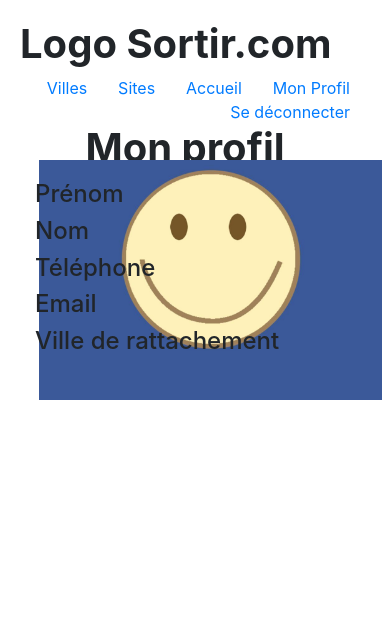
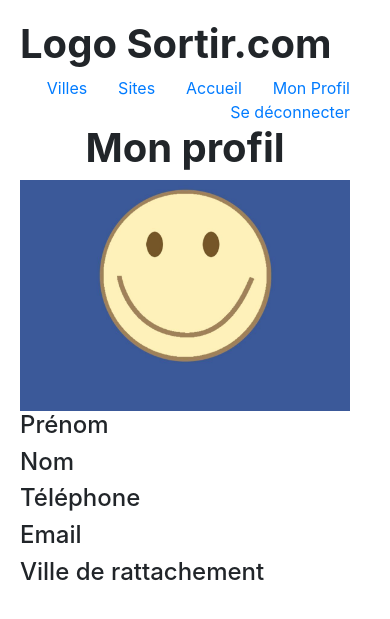
Before and after one commit to Sentakukii/Sortir, a Symfony app: template projetSortir/templates/profil/displayProfil.html.twig in a window 390 px wide. Shown: the top 619 px of the page. Run offline with Twig, Linux system fonts and the light colour scheme; the template is opened without the code that fills it, so the values that code supplies are empty; some libraries are stand-ins or nearby versions.

Commit message:
responsive

```diff
--- a/projetSortir/public/css/common.css
+++ b/projetSortir/public/css/common.css
@@ -99,12 +99,12 @@
     overflow: auto;
 }
 
-.image_profile{
+/*.image_profile{
     position:absolute;
     height: 15em;
     top:10em;
     left:10%;
-}
+}*/
 
 .hide{
     display: none;
--- a/projetSortir/src/Form/CancelEventType.php
+++ b/projetSortir/src/Form/CancelEventType.php
@@ -12,7 +12,7 @@
     public function buildForm(FormBuilderInterface $builder, array $options)
     {
         $builder
-            ->add('comment')
+            ->add('comment',null,array('label' => 'Motif d\'annulation :'))
             ->add('Enregistrer', SubmitType::class)
         ;
     }
--- a/projetSortir/templates/menu.html.twig
+++ b/projetSortir/templates/menu.html.twig
@@ -1,7 +1,7 @@
 <div id="home-header">
     <div class="row">
-        <div class="col-md-4"><h1>Logo Sortir.com</h1></div>
-        <div class="col-md-8 text-right">
+        <div class="col-md-3 col-sm-12"><h1>Logo Sortir.com</h1></div>
+        <div class="col-md-9 col-sm-12 text-right">
             <a href="{{ path('city') }}" class="link col-md-2 menu_link">Villes</a>
             <a href="{{ path('site') }}" class="link col-md-2 menu_link">Sites</a>
             <a href="{{ path('home') }}" class="link col-md-2 menu_link">Accueil</a>
--- a/projetSortir/templates/profil/displayProfil.html.twig
+++ b/projetSortir/templates/profil/displayProfil.html.twig
@@ -3,24 +3,22 @@
 {% block title %}Hello ProfilController!{% endblock %}
 
 {% block body %}
-    <div>
-        <img src="{{ asset('/img/default_profil.jpg') }}" class="img-fluid image_profile">
-    </div>
-
-    <div class="container">
         <div class="row justify-content-center">
             <h1>Mon profil</h1>
         </div>
 
         <div class="row justify-content-center">
-            <div class="col-md-3">
+            <div class="col-md-3 col-sm-12">
+                <img src="{{ asset('/img/default_profil.jpg') }}" class="img-fluid">
+            </div>
+            <div class="col-md-3 col-sm-6">
                 <h4>Prénom</h4>
                 <h4>Nom</h4>
                 <h4>Téléphone</h4>
                 <h4>Email</h4>
                 <h4>Ville de rattachement</h4>
             </div>
-            <div class="col-md-3">
+            <div class="col-md-3 col-sm-6">
                 <h4>{{ user.firstName }}</h4>
                 <h4>{{ user.name }}</h4>
                 <h4>
@@ -34,7 +32,5 @@
                 <h4>{{ user.site }}</h4>
             </div>
         </div>
-    </div>
-
 
 {% endblock %}
```
Also changed, not shown: projetSortir/templates/profil/index.html.twig (+4 -6 lines).
